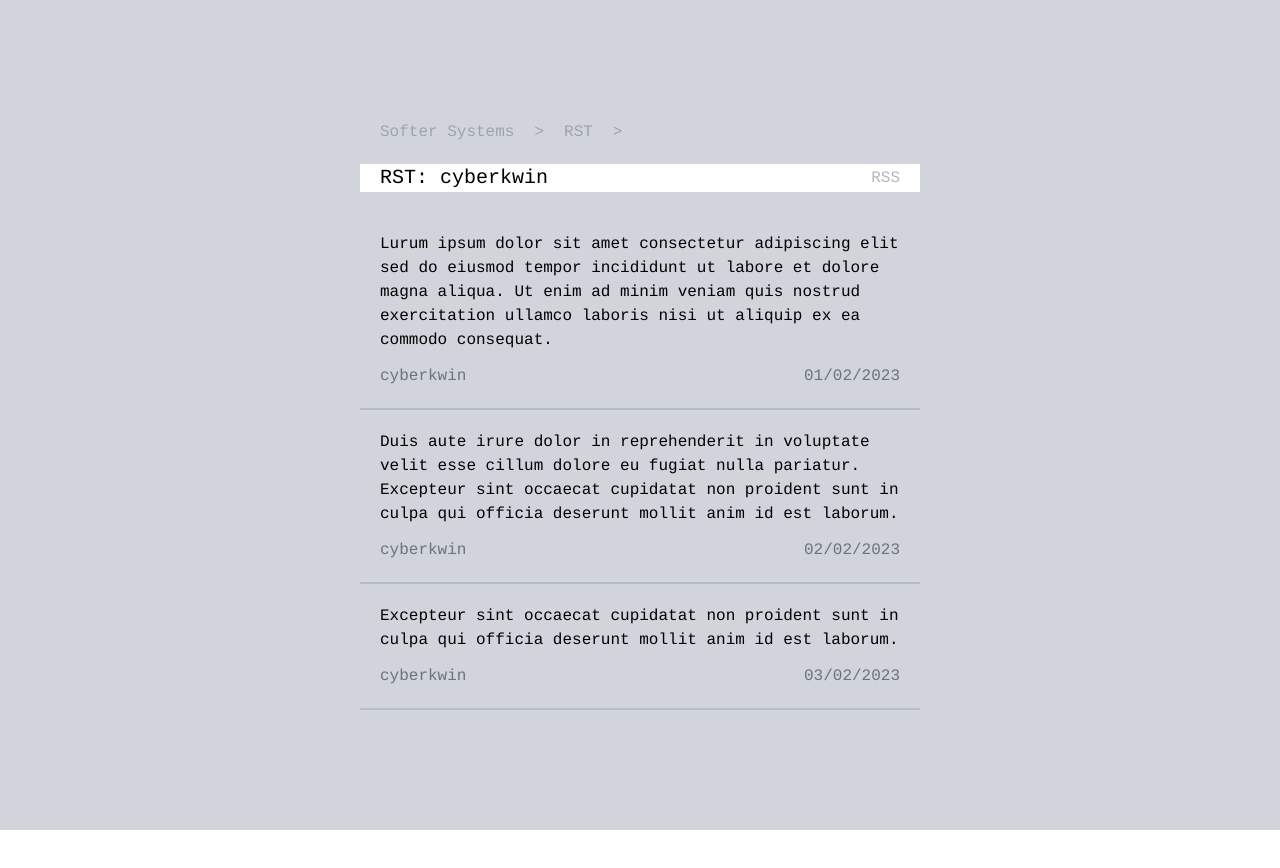
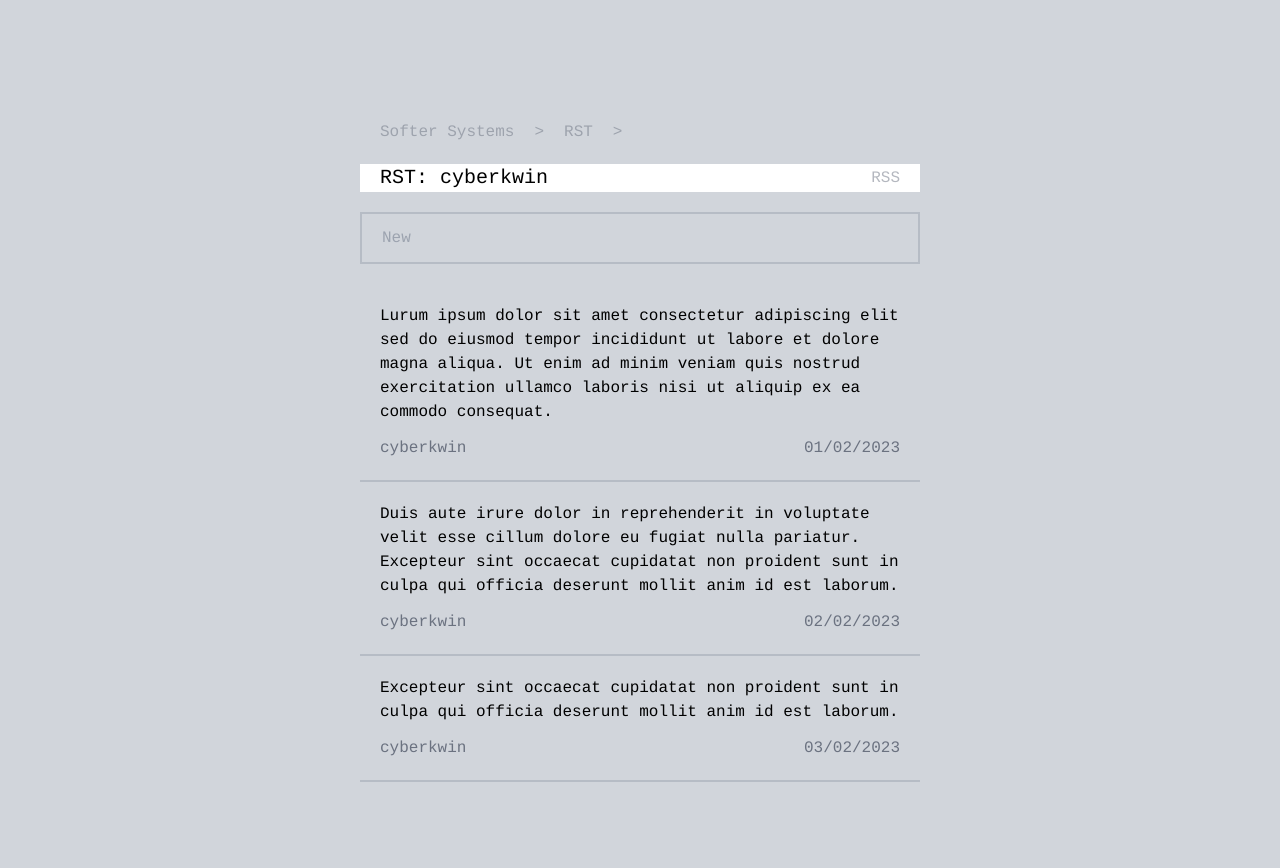
Before and after one commit to saniatechnology/void, a Next.js app: page /rst/cyberkwin in a window 1280 px wide. Shown: the top 868 px of the page. Before the commit the page ends 830 px from the top, so only its background shows below. Built offline with nearby package versions, Linux system fonts and the light colour scheme.

Commit message:
add input and https to link on xml

```diff
--- a/pages/api/rst/cyberkwin/rss.js
+++ b/pages/api/rst/cyberkwin/rss.js
@@ -3,11 +3,11 @@ import { cyberkwinFeed } from "../../../../mock/feedContent";
 // import type { NextApiRequest, NextApiResponse } from 'next'
 
 async function generateRssFeed(id, allPosts) {
-  const site_url = `softer.systems/rst/${id}`;
+  const site_url = `https://softer.systems/api/rst/${id}`;
 
   const feedOptions = {
     title: `RST: ${id}`,
-    description: "Real Simple Tweeter",
+    description: "Really Simple Tweeter",
     id: site_url,
     link: site_url,
     //  image: `${site_url}/logo.png`,
--- a/pages/rst/cyberkwin/index.js
+++ b/pages/rst/cyberkwin/index.js
@@ -6,6 +6,7 @@ import Layout from "../../../components/layout";
 
 export default function rstFeed() {
   const [feed, setFeed] = useState([]);
+  const [inputValue, setInputValue] = useState("");
 
   useEffect(() => {
     async function fetchFeed() {
@@ -16,10 +17,29 @@ export default function rstFeed() {
     fetchFeed();
   }, []);
 
+  useEffect(() => {
+    console.log("TEST feed", feed);
+  }, [feed]);
+
+  const handleSubmit = (event) => {
+    event.preventDefault(); // Prevent the default form submission behavior.
+
+    if (inputValue === "") return;
+
+    const newPost = {
+      content: inputValue,
+      date: new Date().toLocaleDateString(),
+      author: "cyberkwin",
+    };
+
+    setFeed((prev) => [newPost, ...prev]);
+    setInputValue("");
+  };
+
   return (
     <Layout>
       <Head>
-        <title>RST: cyberkwin</title>
+        <title>cyberkwin</title>
       </Head>
       <Container>
         <nav className="flex gap-5 px-5">
@@ -39,7 +59,9 @@ export default function rstFeed() {
             RSS
           </a>
         </div>
-
+        <form onSubmit={handleSubmit}>
+          <input value={inputValue} onChange={(e) => setInputValue(e.target.value)} name="new-post" type="text" placeholder="New" className="w-full px-5 py-3 border-2 border-gray-400/50 bg-inherit" />
+        </form>
         <div className="flex flex-col justify-between">
           {feed.map((post) => (
             <div className="w-full flex flex-col gap-3 p-5 border-b-2 border-gray-400/50">
```
